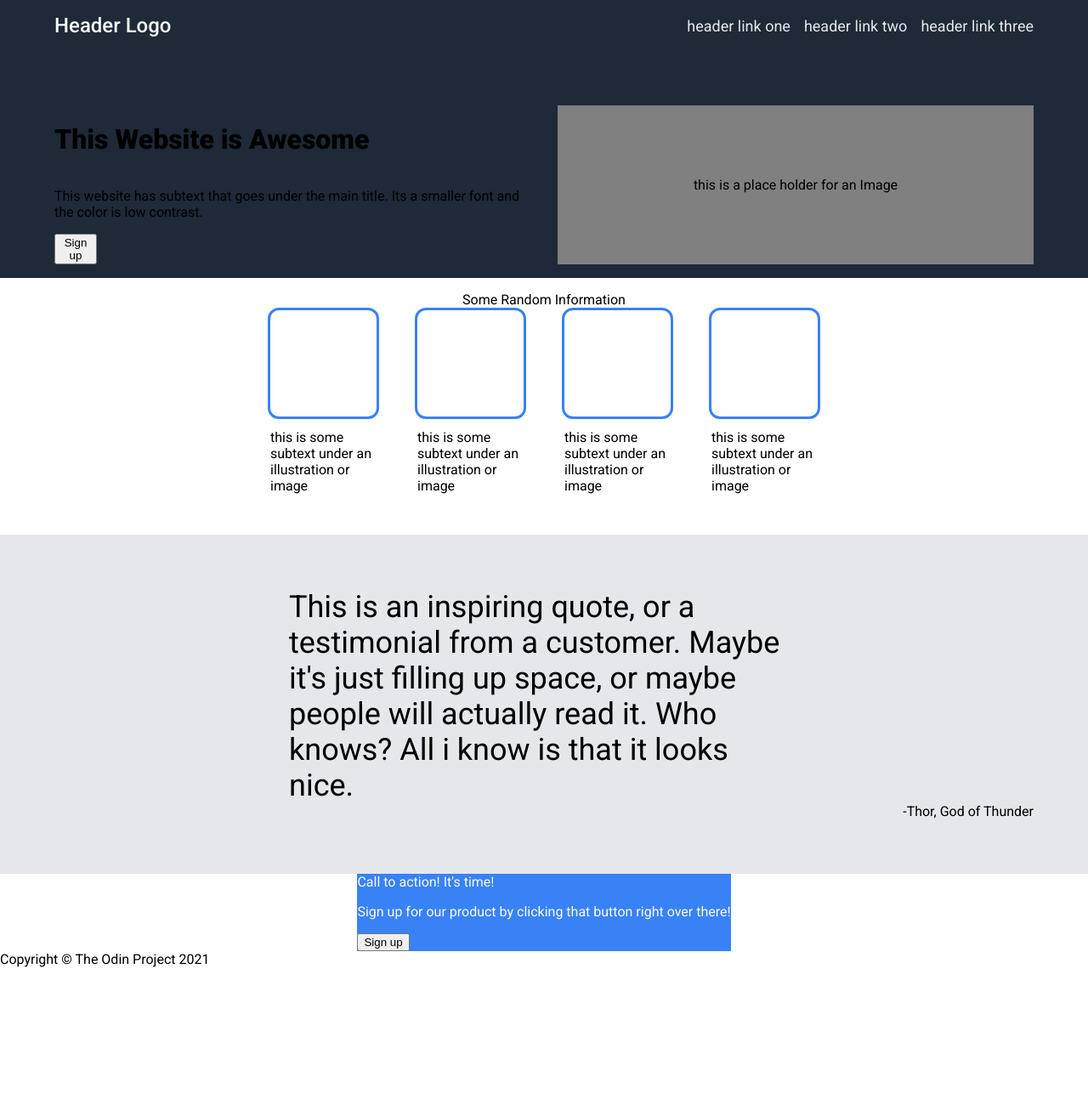
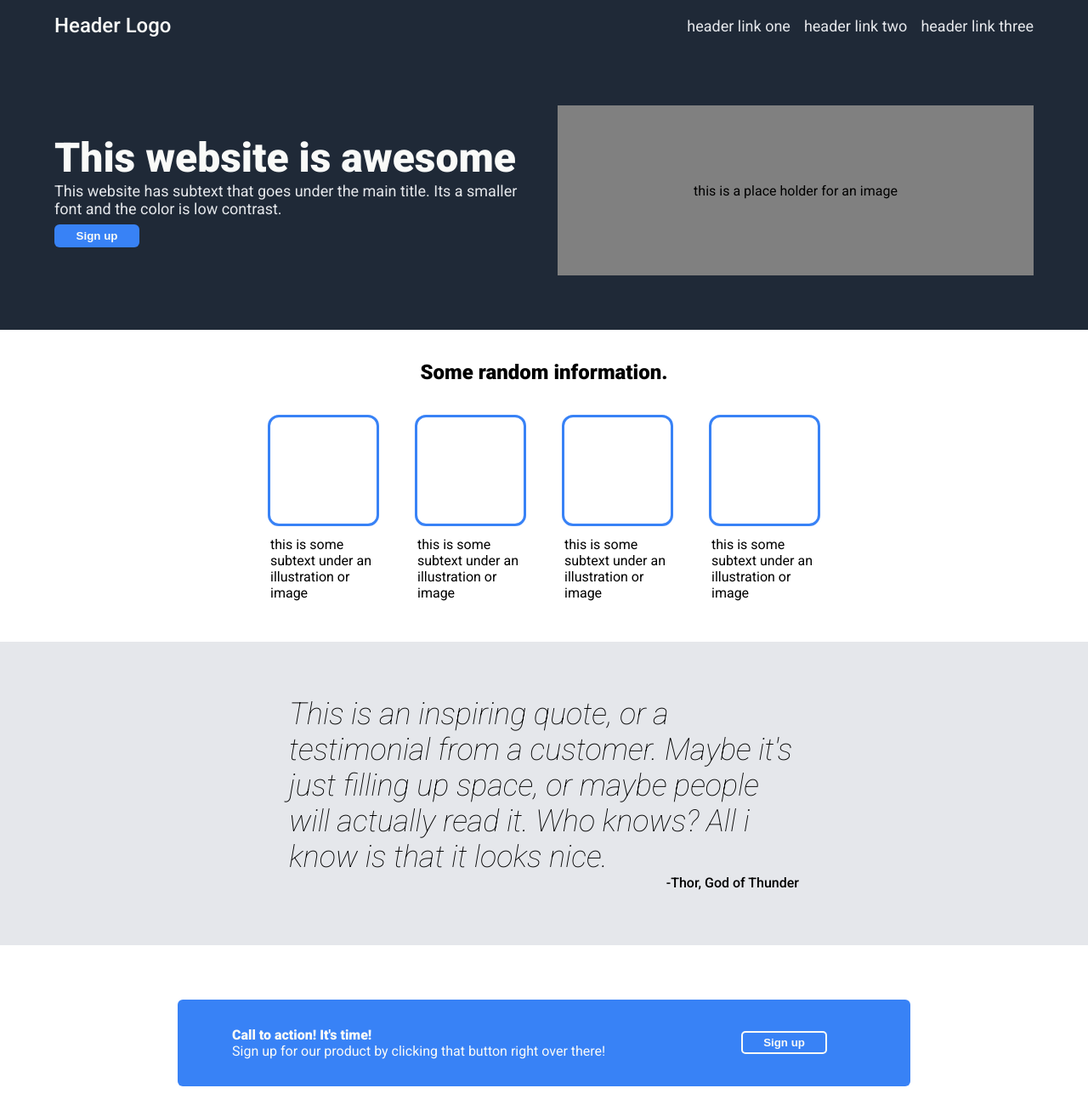
Before and after one commit to xtradam/odin-landing-page, a plain HTML site: page index.html in a window 1280 px wide. Shown: the top 1300 px of the page at 85% size. Before the commit the page ends 1138 px from the top, so only its background shows below. Drawn offline with Linux system fonts and the light colour scheme.

Commit message:
Add final styling

```diff
--- a/index.html
+++ b/index.html
@@ -8,7 +8,7 @@
     <link rel="preconnect" href="https://fonts.googleapis.com" />
     <link rel="preconnect" href="https://fonts.gstatic.com" crossorigin />
     <link
-      href="https://fonts.googleapis.com/css2?family=Roboto:ital,wght@0,400;0,500;0,900;1,300&display=swap"
+      href="https://fonts.googleapis.com/css2?family=Roboto:ital,wght@0,400;0,500;0,900;1,100;1,300&display=swap"
       rel="stylesheet"
     />
     <link rel="stylesheet" href="styles.css" />
@@ -27,17 +27,17 @@
     </header>
     <div class="panelOne">
       <div class="left">
-        <h1>This Website is Awesome</h1>
+        <h1>This website is awesome</h1>
         <p>
           This website has subtext that goes under the main title. Its a smaller
           font and the color is low contrast.
         </p>
         <button>Sign up</button>
       </div>
-      <div class="right">this is a place holder for an Image</div>
+      <div class="right">this is a place holder for an image</div>
     </div>
     <div class="panelTwo">
-      <div>Some Random Information</div>
+      <div><h2>Some random information.</h2></div>
       <div class="cardContainer">
         <div class="card">
           <div class="cardBox"></div>
@@ -58,17 +58,21 @@
       </div>
     </div>
     <div class="quotePanel">
-      <div class="quote">
-        This is an inspiring quote, or a testimonial from a customer. Maybe it's
-        just filling up space, or maybe people will actually read it. Who knows?
-        All i know is that it looks nice.
+      <div class="quoteBox">
+        <div class="quoteText">
+          <i
+            >This is an inspiring quote, or a testimonial from a customer. Maybe
+            it's just filling up space, or maybe people will actually read it.
+            Who knows? All i know is that it looks nice.</i
+          >
+        </div>
+        <div class="quoteAuthor">-Thor, God of Thunder</div>
       </div>
-      <div class="quoteAuthor">-Thor, God of Thunder</div>
     </div>
     <div class="actionPanel">
       <div class="actionBox">
         <div class="actionLeft">
-          Call to action! It's time!
+          <h4>Call to action! It's time!</h4>
           <p>
             Sign up for our product by clicking that button right over there!
           </p>
--- a/styles.css
+++ b/styles.css
@@ -13,13 +13,13 @@ header {
     padding: 16px 64px 64px 64px;;
     align-items: center;
 
-
 }
 
 header .left {
     font-size: 24px;
     font-weight: 500;
     color: #F9FAF8;
+
 }
 
 header ul {
@@ -39,9 +39,12 @@ header a {
 
 .panelOne {
     display: flex;
-    padding: 16px 64px;
+    padding: 16px 64px 64px 64px;
     gap: 32px;
     background-color: #1F2937;
+    align-items: center;
+    justify-content: center;
+    flex: 1;
 
 }
 
@@ -49,10 +52,17 @@ header a {
     display: flex;
     flex-direction: column;
     flex: 1;
+    max-width: 600px;
 }
 
 .panelOne button {
-    width: 50px
+    width: 100px;
+    background-color: #3882F6;
+    border: none;
+    border-radius: 6px;
+    color: #F9FAF8;
+    padding: 6px 10px;
+    font-weight: 900;
 }
 
 .panelOne .right {
@@ -61,6 +71,21 @@ header a {
     align-items: center;
     justify-content: center;
     flex: 1;
+    height: 200px;
+    max-width: 600px;
+}
+
+.panelOne h1 {
+    color: #F9FAF8;
+    font-size: 48px;
+    margin: 0;
+
+}
+
+.panelOne p {
+    color: #E5E7EB;
+    font-size: 18px;
+    margin: 0 0 8px 0;
 }
 
 .panelTwo {
@@ -69,6 +94,7 @@ header a {
     align-items: center;
     flex-direction: column;
     padding: 16px 64px 48px 64px;
+    flex: 1;
 }
 
 .panelTwo h2 {
@@ -93,19 +119,24 @@ header a {
     height: 125px;
     border: solid 3px #3882F6;
     border-radius: 10%;
+
 }
 
 .quotePanel {
     display: flex;
-    flex-direction: column;
     align-items: center;
     justify-content: center;
     background-color: #E5E7EB;
     padding: 64px;
+    flex: 1;
 
 }
 
-.quote {
+.quoteBox {
+    display: flex;
+    flex-direction: column;
+}
+.quoteText {
     width: 600px;
     font-size: 36px;
     font-weight: 100;
@@ -113,15 +144,52 @@ header a {
 
 .quoteAuthor {
     align-self: flex-end;
+    font-weight: 500;
 }
 
 .actionPanel {
     display:flex;
     align-items: center;
     justify-content: center;
+    padding: 64px;
+    flex: 1;
 }
 
 .actionBox {
+    display: flex;
+    justify-content: space-between;
+    align-items: center;
+    gap: 32px;
     background-color: #3882F6;
     color: #F9FAF8;
+    flex: 1;
+    max-width: 700px;
+    padding: 32px 98px 32px 64px;
+    border-radius: 6px;
+
 }
+
+.actionLeft h4, .actionLeft p {
+    margin: 0;
+}
+
+
+.actionButton {
+    background-color: #3882F6;
+    border: 2px solid #F9FAF8;
+    border-radius: 5px;
+    color: #F9FAF8;
+    padding: 4px 24px;
+    font-weight: bold;
+}
+
+footer {
+    display: flex;
+    align-items: center;
+    justify-content: center;
+    background-color: #1F2937;
+    color: #E5E7EB;
+    font-size: 16px;
+    padding: 32px 64px;
+
+}
```
